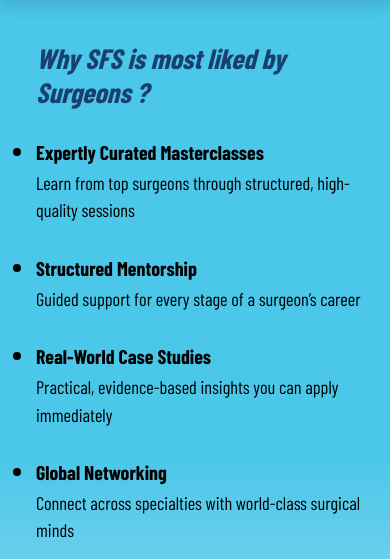
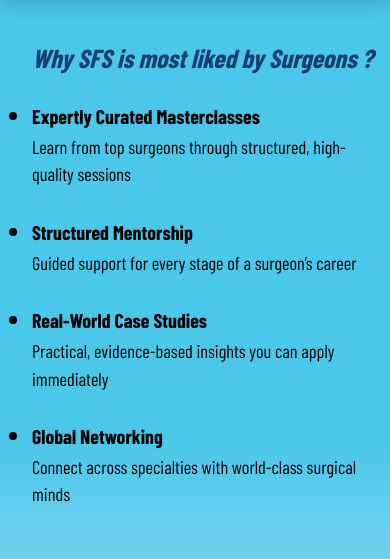
Before and after one commit to Jigisha-Ponda/SFSFinal, a website: page Sponsor.html in a window 390 px wide. Shown: the part 78-637 px from the top of the page. Drawn offline with nearby package versions, Linux system fonts and the light colour scheme; a web font is replaced by a local one.

Commit message:
minor changes

```diff
--- a/Sponsor.html
+++ b/Sponsor.html
@@ -70,7 +70,7 @@
 
       <!-- Left content -->
 
-      <div class="col-lg-6 col-md-12 mb-5 mb-lg-4">
+      <div class="col-lg-6 col-md-12 mb-5 mb-lg-4 px-2">
         <h2 class="fw-bold mb-4 ms-4 mt-5 mt-lg-0">
           Why SFS is most liked by Surgeons ?
         </h2>
--- a/sponsor.css
+++ b/sponsor.css
@@ -439,7 +439,7 @@
   .sponsor-hero-section h2 {
     color: rgba(25, 63, 111, 1);
     font-family: 'Barlow Condensed', sans-serif;
-    font-size: 28px;
+    font-size: 26px;
     font-style: italic;
   }
 
```
Also changed, not shown: privacy-policy.html (+1 -1 lines).
